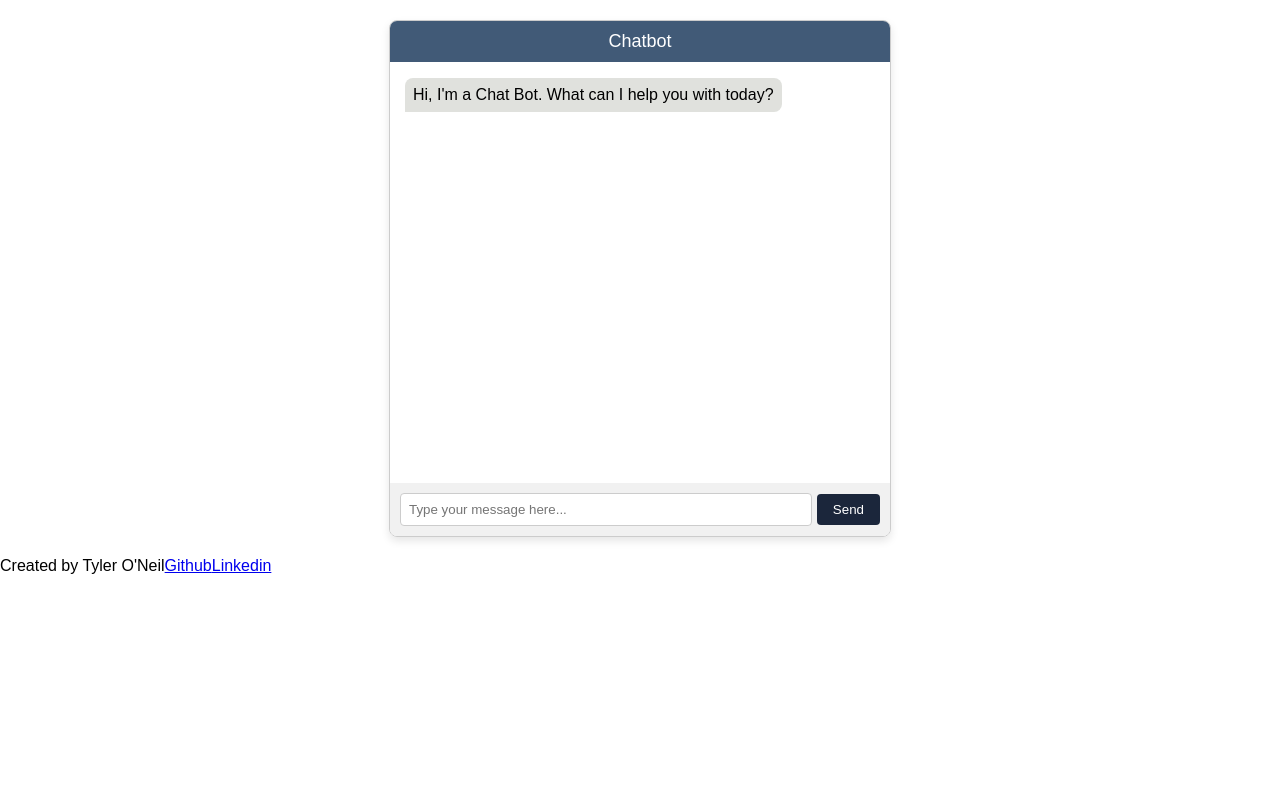
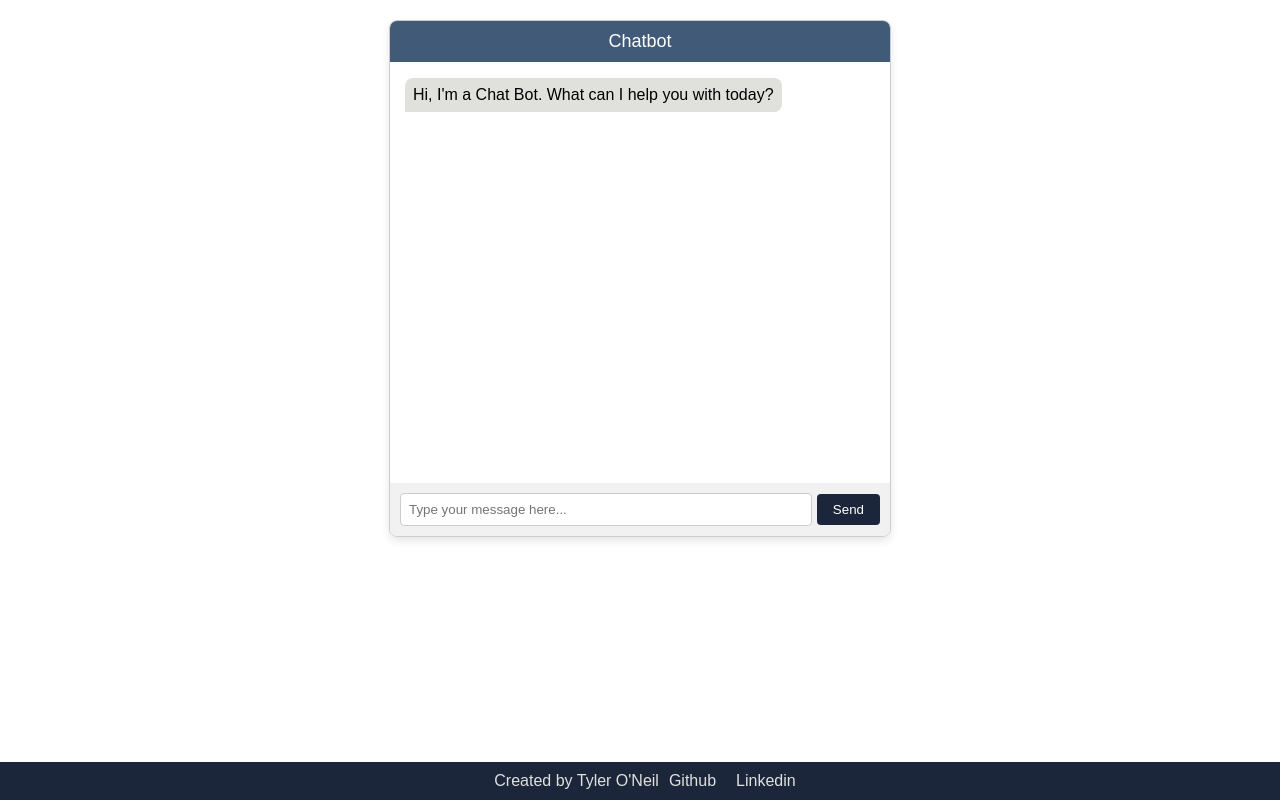
Before and after one commit to Perseus-rescuer/Chatbot-React, a React (Vite) app in the folder frontend/: page / in a window 1280 px wide. Built offline with nearby package versions, Linux system fonts and the light colour scheme.

Commit message:
Implemented Footer.css and ChatBody formatting

```diff
--- a/frontend/src/css/ChatBody.css
+++ b/frontend/src/css/ChatBody.css
@@ -2,4 +2,4 @@
     height: 400px;
     overflow-y: auto;
     padding: 10px;
-  }
+}
--- a/frontend/src/css/Footer.css
+++ b/frontend/src/css/Footer.css
@@ -0,0 +1,25 @@
+footer {
+    background-color: var(--third-colour);
+    color: var(--secondary-colour);
+    text-align: center;
+    padding: 10px;
+    position: fixed;
+    bottom: 0;
+    width: 100%;
+    display: flex;
+    justify-content: center;
+    align-items: center;
+}
+
+footer a {
+    color: var(--secondary-colour);
+    text-decoration: none;
+    margin: 0 10px;
+    transition: 0.3s;
+}
+
+
+footer a:hover {
+    color: #838d98;
+    transition: 0.2s ease-in-out;
+}
```
